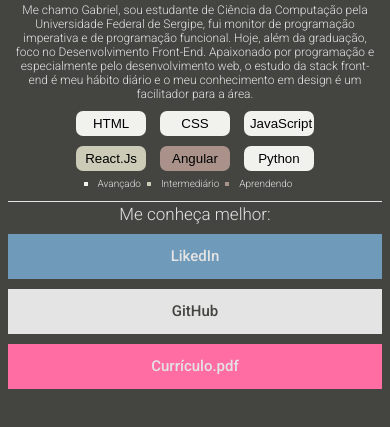
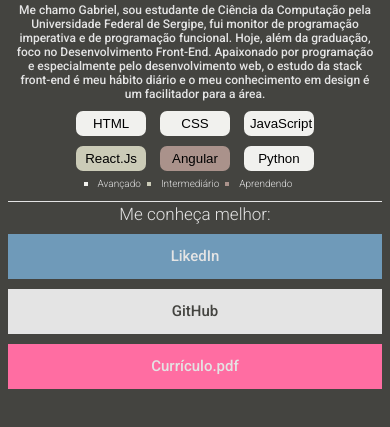
Before and after one commit to gabrielbtera/gabrielbtera.github.io, a plain HTML site: page index.html in a window 390 px wide. Shown: the part 169-596 px from the top of the page. Drawn offline with Linux system fonts and the light colour scheme.

Commit message:
ajustes da responsividade

```diff
--- a/style.css
+++ b/style.css
@@ -49,7 +49,8 @@ body, h1, h2, h4
 }
 
 .descricao{
-    font-size: 17px;
+    font-size: 18px;
+    font-weight: normal;
 }
 
 .hadsakills{
```
